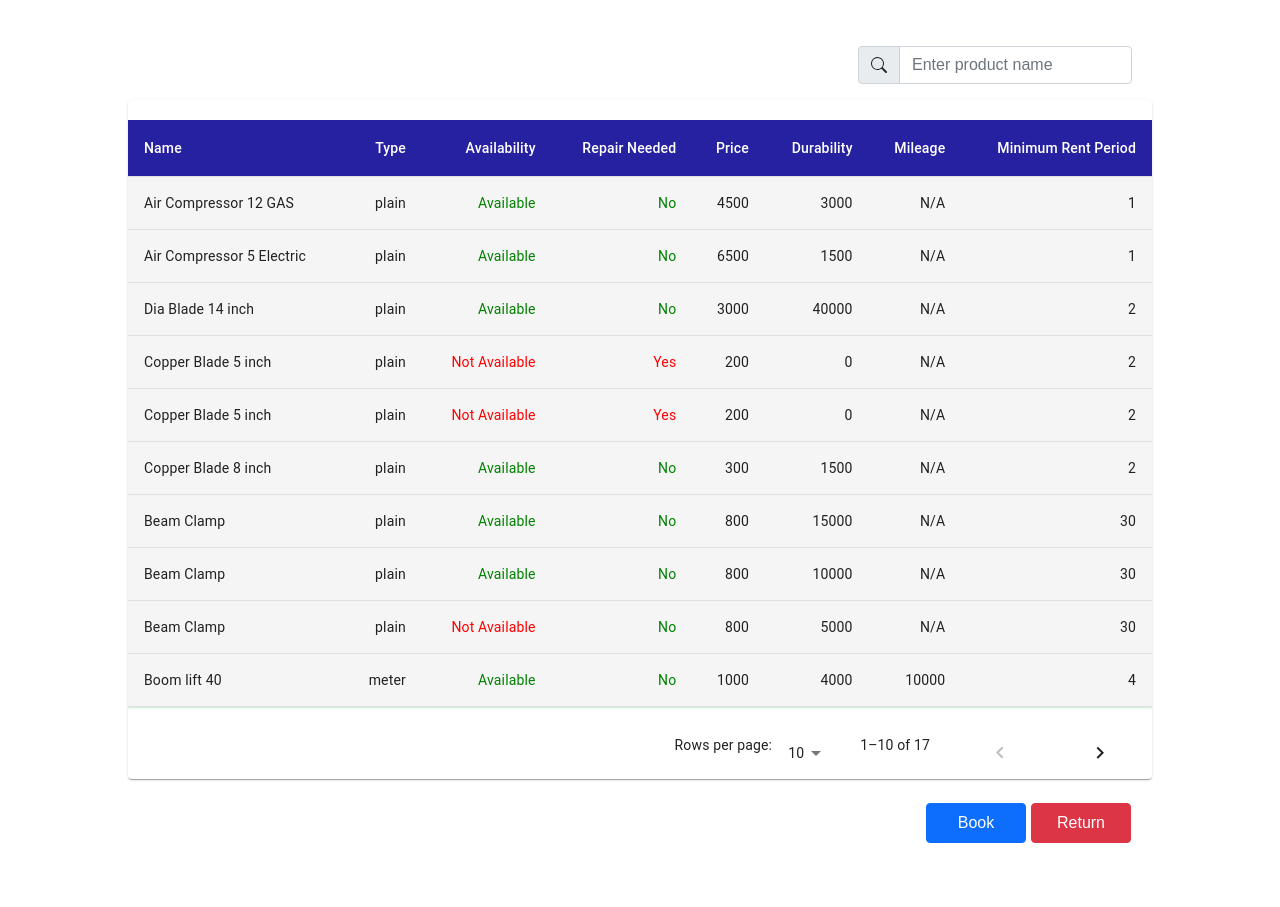
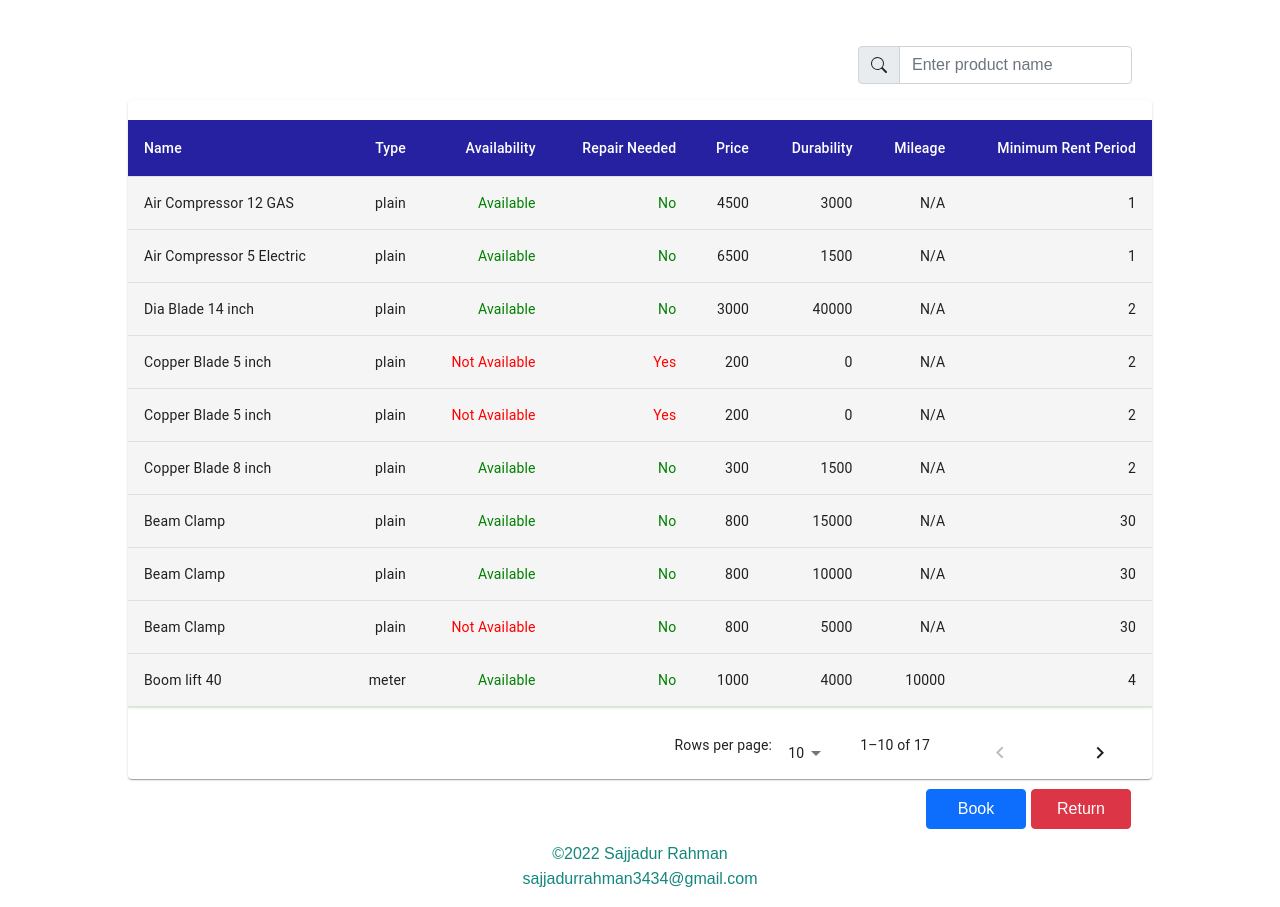
Before and after one commit to sajjad355/Next-Rental-software, a React (Create React App) app: page / in a window 1280 px wide. Built offline with nearby package versions, Linux system fonts and the light colour scheme.

Commit message:
CSS Structure

```diff
--- a/src/asset/css/style.css
+++ b/src/asset/css/style.css
@@ -59,6 +59,7 @@ th{
     margin-right: 21px;
     display: flex;
     justify-content: flex-end;
+    margin-top: 10px;
 }
 .book{
     width: 85px;
@@ -265,3 +266,10 @@ color: white;
   .table-header{
     background-color: red!important;
   }
+
+  .email{
+      margin-top: -15px;
+  }
+  .copy-right{
+    margin-top: -35px;
+  }
--- a/src/components/DataTable/DataTable.js
+++ b/src/components/DataTable/DataTable.js
@@ -25,7 +25,6 @@ export default function DataTable(props) {
                     <TableView />
                 </ErrorBoundary>
             </div>
-            <br></br>
             <div className="mb-5 BookReturn">
                 <Button onClick={toggleModal} className="book" >Book</Button>
                 <Button onClick={toggleModalReturn} className="return" variant="danger">Return</Button>
@@ -41,6 +40,11 @@ export default function DataTable(props) {
                     <ErrorBoundary>
                         <ReturnProduct status={isOpenReturn} />
                     </ErrorBoundary> : ""}
+
+            </div>
+            <div className="">
+                <p className="copy-right">©2022 Sajjadur Rahman</p>
+                <p className="email">sajjadurrahman3434@gmail.com</p>
             </div>
         </div >
     );
```
